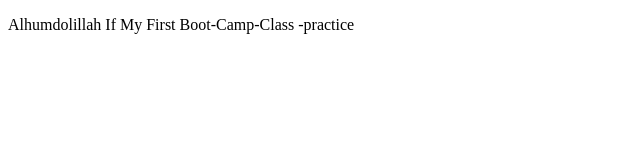
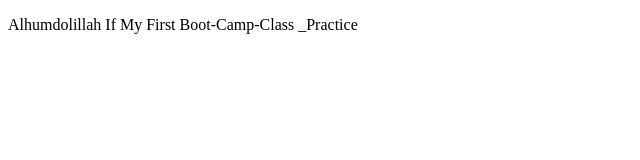
Before and after one commit to mosin92/Boot-Camp-Class-1, a plain HTML site: page index.html in a window 1280 px wide. Shown: the full height of the page, 0-640 px from the left. Drawn offline with Linux system fonts and the light colour scheme.

Commit message:
update file

```diff
--- a/index.html
+++ b/index.html
@@ -8,7 +8,7 @@
 
     <div>
         <p>
-            Alhumdolillah If My First Boot-Camp-Class -practice
+            Alhumdolillah If My First Boot-Camp-Class _Practice
         </p>
     </div>
 
```
